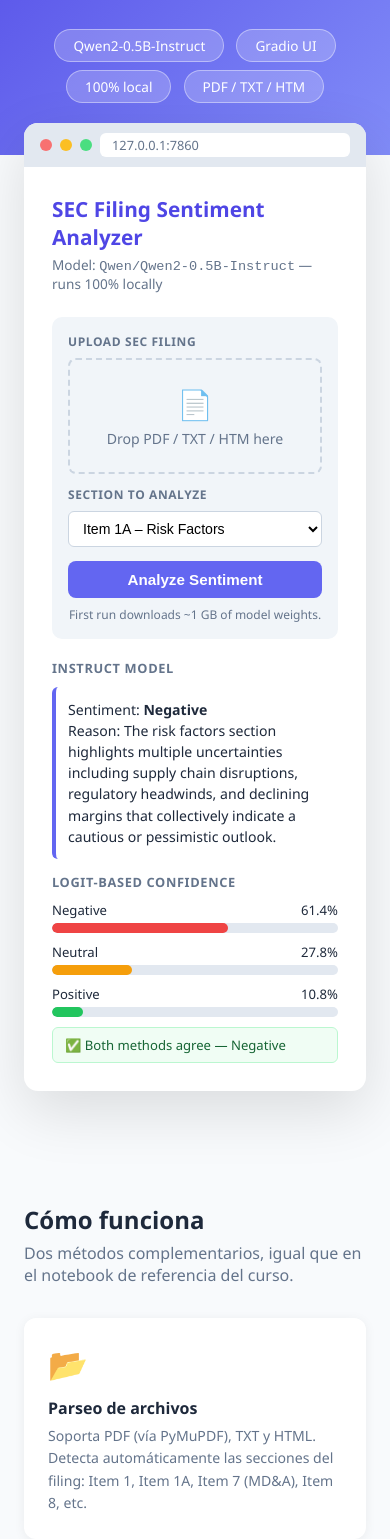
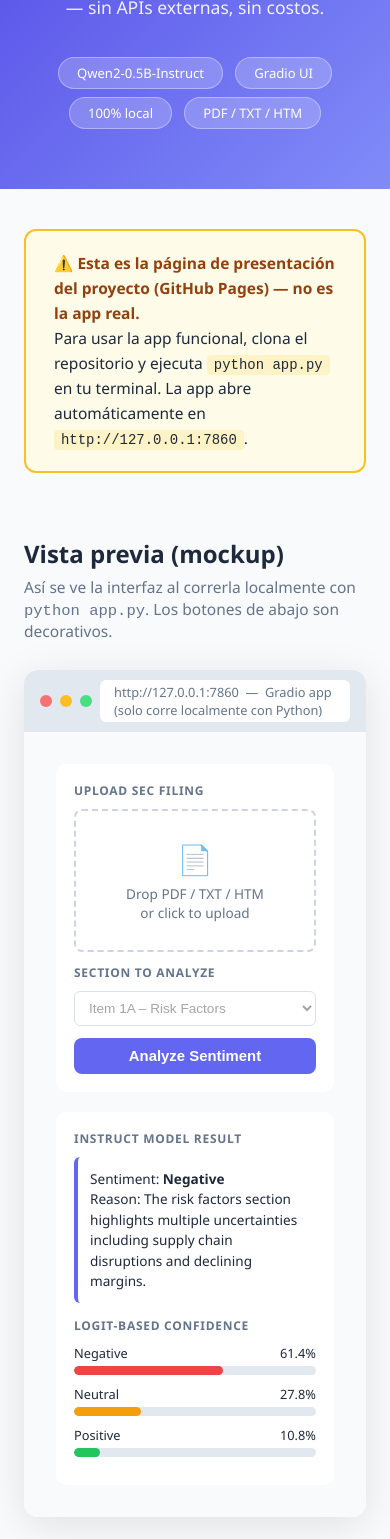
Before and after one commit to ANDRESGD2801/sec-sentiment-analyzer, a plain HTML site: page index.html in a window 390 px wide. Shown: the part 225-1764 px from the top of the page. Drawn offline with Linux system fonts and the light colour scheme.

Commit message:
fix: clarify index.html is a presentation page, not the actual app

```diff
--- a/index.html
+++ b/index.html
@@ -3,58 +3,77 @@
 <head>
   <meta charset="UTF-8" />
   <meta name="viewport" content="width=device-width, initial-scale=1.0" />
-  <title>SEC Sentiment Analyzer</title>
+  <title>SEC Sentiment Analyzer — Proyecto</title>
   <style>
     :root {
       --purple: #6366f1;
       --purple-dark: #4f46e5;
-      --green: #22c55e;
-      --red: #ef4444;
-      --gray: #f1f5f9;
       --text: #1e293b;
       --muted: #64748b;
     }
+    * { box-sizing: border-box; margin: 0; padding: 0; }
+    body { font-family: 'Segoe UI', system-ui, sans-serif; background: #f8fafc; color: var(--text); }
 
-    * { box-sizing: border-box; margin: 0; padding: 0; }
-
-    body {
-      font-family: 'Segoe UI', system-ui, sans-serif;
-      background: #f8fafc;
-      color: var(--text);
-    }
-
-    /* ── Hero ── */
     header {
       background: linear-gradient(135deg, var(--purple-dark) 0%, #818cf8 100%);
       color: white;
-      padding: 64px 24px 48px;
+      padding: 72px 24px 56px;
       text-align: center;
     }
-    header h1 { font-size: 2.4rem; font-weight: 800; margin-bottom: 12px; }
-    header p  { font-size: 1.1rem; opacity: .88; max-width: 560px; margin: 0 auto 28px; }
+    header h1 { font-size: 2.6rem; font-weight: 800; margin-bottom: 12px; }
+    header p  { font-size: 1.1rem; opacity: .9; max-width: 520px; margin: 0 auto 32px; line-height: 1.6; }
+
     .badge {
       display: inline-block;
       background: rgba(255,255,255,.2);
-      border: 1px solid rgba(255,255,255,.4);
+      border: 1px solid rgba(255,255,255,.35);
       border-radius: 999px;
       padding: 6px 18px;
-      font-size: .85rem;
+      font-size: .82rem;
       margin: 4px;
     }
 
-    /* ── App mock-up ── */
-    .mockup-wrap {
-      max-width: 900px;
-      margin: -32px auto 0;
-      padding: 0 24px;
+    /* ── Warning banner ── */
+    .banner {
+      background: #fefce8;
+      border: 2px solid #fbbf24;
+      border-radius: 12px;
+      padding: 20px 28px;
+      max-width: 700px;
+      margin: 40px auto 0;
+      font-size: .97rem;
+      line-height: 1.6;
     }
-    .mockup {
+    .banner strong { color: #92400e; }
+    .banner code {
+      background: #fef3c7;
+      border-radius: 4px;
+      padding: 2px 7px;
+      font-family: monospace;
+      font-size: .9em;
+    }
+
+    main { max-width: 860px; margin: 0 auto; padding: 56px 24px; }
+
+    .section-title { font-size: 1.5rem; font-weight: 700; margin-bottom: 6px; }
+    .section-sub   { color: var(--muted); margin-bottom: 28px; font-size: .97rem; }
+
+    /* cards */
+    .cards { display: grid; grid-template-columns: repeat(auto-fit, minmax(220px, 1fr)); gap: 20px; margin-bottom: 52px; }
+    .card  { background: white; border-radius: 12px; padding: 24px; box-shadow: 0 2px 12px rgba(0,0,0,.07); }
+    .card-icon { font-size: 2rem; margin-bottom: 10px; }
+    .card h3   { font-size: 1rem; font-weight: 700; margin-bottom: 6px; }
+    .card p    { font-size: .87rem; color: var(--muted); line-height: 1.6; }
+
+    /* screenshot */
+    .screen-wrap {
       background: white;
       border-radius: 14px;
-      box-shadow: 0 20px 60px rgba(0,0,0,.12);
+      box-shadow: 0 8px 40px rgba(0,0,0,.1);
       overflow: hidden;
+      margin-bottom: 52px;
     }
-    .mockup-bar {
+    .screen-bar {
       background: #e2e8f0;
       padding: 10px 16px;
       display: flex;
@@ -62,338 +81,179 @@
       align-items: center;
     }
     .dot { width: 12px; height: 12px; border-radius: 50%; }
-    .dot.r { background: #f87171; }
-    .dot.y { background: #fbbf24; }
-    .dot.g { background: #4ade80; }
-    .mockup-url {
-      background: white;
-      border-radius: 6px;
-      padding: 3px 12px;
-      font-size: .8rem;
-      color: var(--muted);
-      flex: 1;
+    .dot.r{background:#f87171;} .dot.y{background:#fbbf24;} .dot.g{background:#4ade80;}
+    .screen-url {
+      background: white; border-radius: 6px; padding: 3px 14px;
+      font-size: .8rem; color: var(--muted); flex: 1;
     }
-    .mockup-body { padding: 28px; }
-    .mockup-title {
-      font-size: 1.3rem;
-      font-weight: 700;
-      color: var(--purple-dark);
-      margin-bottom: 4px;
+    .screen-body { padding: 32px; background: #f8fafc; }
+    .screen-label {
+      font-size: .75rem; font-weight: 700; color: var(--muted);
+      text-transform: uppercase; letter-spacing: .06em; margin-bottom: 10px;
     }
-    .mockup-sub { font-size: .85rem; color: var(--muted); margin-bottom: 24px; }
+    .screen-row { display: grid; grid-template-columns: 1fr 1.6fr; gap: 20px; }
+    .screen-panel { background: white; border-radius: 10px; padding: 18px; }
 
-    .mockup-grid { display: grid; grid-template-columns: 1fr 1.6fr; gap: 20px; }
-
-    .panel {
-      background: var(--gray);
-      border-radius: 10px;
-      padding: 16px;
+    .file-box {
+      border: 2px dashed #cbd5e1; border-radius: 8px;
+      padding: 28px 12px; text-align: center;
+      font-size: .85rem; color: var(--muted); margin-bottom: 12px;
     }
-    .panel label {
-      display: block;
-      font-size: .75rem;
-      font-weight: 600;
-      color: var(--muted);
-      text-transform: uppercase;
-      letter-spacing: .05em;
-      margin-bottom: 8px;
+    .file-box span { font-size: 1.8rem; display: block; margin-bottom: 6px; }
+    .fake-select {
+      width: 100%; padding: 8px 10px;
+      border: 1px solid #cbd5e1; border-radius: 6px;
+      font-size: .85rem; background: white; margin-bottom: 12px;
     }
-    .file-drop {
-      border: 2px dashed #cbd5e1;
-      border-radius: 8px;
-      padding: 24px 12px;
-      text-align: center;
-      font-size: .88rem;
-      color: var(--muted);
-      margin-bottom: 12px;
-    }
-    .file-drop span { font-size: 1.8rem; display: block; margin-bottom: 6px; }
-    .select-box {
-      width: 100%;
-      padding: 8px 10px;
-      border: 1px solid #cbd5e1;
-      border-radius: 6px;
-      font-size: .88rem;
-      background: white;
-      margin-bottom: 14px;
-    }
-    .btn {
-      width: 100%;
-      background: var(--purple);
-      color: white;
-      border: none;
-      border-radius: 8px;
-      padding: 10px;
-      font-size: .95rem;
-      font-weight: 600;
-      cursor: pointer;
-    }
-    .note { font-size: .75rem; color: var(--muted); text-align: center; margin-top: 8px; }
-
-    /* results */
-    .result-title {
-      font-size: .8rem;
-      font-weight: 700;
-      color: var(--muted);
-      text-transform: uppercase;
-      letter-spacing: .05em;
-      margin-bottom: 10px;
-    }
-    .result-box {
-      background: white;
-      border-left: 4px solid var(--purple);
-      border-radius: 6px;
-      padding: 12px;
-      font-size: .88rem;
-      color: var(--text);
-      margin-bottom: 14px;
-      line-height: 1.5;
-    }
-    .bar-label {
-      display: flex;
-      justify-content: space-between;
-      font-size: .82rem;
-      margin-bottom: 4px;
-    }
-    .bar-track {
-      background: #e2e8f0;
-      border-radius: 999px;
-      height: 10px;
-      margin-bottom: 10px;
-      overflow: hidden;
-    }
-    .bar-fill { height: 100%; border-radius: 999px; }
-    .bar-fill.neg  { background: var(--red); }
-    .bar-fill.neu  { background: #f59e0b; }
-    .bar-fill.pos  { background: var(--green); }
-
-    .agreement {
-      background: #f0fdf4;
-      border: 1px solid #bbf7d0;
-      border-radius: 6px;
-      padding: 8px 12px;
-      font-size: .82rem;
-      color: #166534;
-      margin-top: 8px;
+    .fake-btn {
+      width: 100%; background: var(--purple); color: white;
+      border: none; border-radius: 8px; padding: 10px;
+      font-size: .93rem; font-weight: 700;
     }
 
-    /* ── Info sections ── */
-    main { max-width: 900px; margin: 0 auto; padding: 56px 24px; }
+    .result-box {
+      background: white; border-left: 4px solid var(--purple);
+      border-radius: 6px; padding: 12px; font-size: .85rem;
+      line-height: 1.5; margin-bottom: 14px;
+    }
+    .bar-label { display: flex; justify-content: space-between; font-size: .8rem; margin-bottom: 4px; }
+    .bar-track { background: #e2e8f0; border-radius: 999px; height: 9px; margin-bottom: 10px; overflow: hidden; }
+    .bar-fill  { height: 100%; border-radius: 999px; }
+    .bar-fill.neg{background:#ef4444;} .bar-fill.neu{background:#f59e0b;} .bar-fill.pos{background:#22c55e;}
 
-    .section-title {
-      font-size: 1.5rem;
-      font-weight: 700;
-      margin-bottom: 6px;
-    }
-    .section-sub { color: var(--muted); margin-bottom: 32px; }
+    /* code */
+    .code-wrap  { background: #1e293b; border-radius: 12px; overflow: hidden; margin-bottom: 52px; }
+    .code-hdr   { background: #334155; padding: 10px 20px; font-size: .8rem; color: #94a3b8; }
+    .code-hdr span { background: #475569; border-radius: 4px; padding: 2px 8px; }
+    pre { padding: 24px; color: #e2e8f0; font-family: 'Cascadia Code','Fira Code',monospace; font-size: .87rem; line-height: 1.8; overflow-x: auto; }
+    .cg{color:#4ade80;} .cb{color:#60a5fa;} .cm{color:#64748b;} .cy{color:#fbbf24;}
 
-    .cards { display: grid; grid-template-columns: repeat(auto-fit, minmax(240px, 1fr)); gap: 20px; margin-bottom: 56px; }
-    .card {
-      background: white;
-      border-radius: 12px;
-      padding: 24px;
-      box-shadow: 0 2px 12px rgba(0,0,0,.06);
-    }
-    .card-icon { font-size: 2rem; margin-bottom: 12px; }
-    .card h3 { font-size: 1rem; font-weight: 700; margin-bottom: 6px; }
-    .card p  { font-size: .88rem; color: var(--muted); line-height: 1.6; }
-
-    /* code block */
-    .code-wrap {
-      background: #1e293b;
-      border-radius: 12px;
-      overflow: hidden;
-      margin-bottom: 56px;
-    }
-    .code-header {
-      background: #334155;
-      padding: 10px 20px;
-      font-size: .8rem;
-      color: #94a3b8;
-      display: flex;
-      align-items: center;
-      gap: 8px;
-    }
-    .code-header span { background: #475569; border-radius: 4px; padding: 2px 8px; }
-    pre {
-      padding: 24px;
-      color: #e2e8f0;
-      font-family: 'Cascadia Code', 'Fira Code', monospace;
-      font-size: .88rem;
-      line-height: 1.7;
-      overflow-x: auto;
-    }
-    .c-green { color: #4ade80; }
-    .c-blue  { color: #60a5fa; }
-    .c-gray  { color: #64748b; }
-    .c-yel   { color: #fbbf24; }
-
-    /* github link */
-    .gh-link {
-      text-align: center;
-      margin-bottom: 56px;
-    }
+    /* github btn */
+    .gh-wrap { text-align: center; margin-bottom: 52px; }
     .gh-btn {
-      display: inline-flex;
-      align-items: center;
-      gap: 10px;
-      background: #1e293b;
-      color: white;
-      text-decoration: none;
-      border-radius: 10px;
-      padding: 14px 28px;
-      font-weight: 700;
-      font-size: 1rem;
-      transition: background .2s;
+      display: inline-flex; align-items: center; gap: 10px;
+      background: #1e293b; color: white; text-decoration: none;
+      border-radius: 10px; padding: 14px 28px;
+      font-weight: 700; font-size: 1rem; transition: background .2s;
     }
     .gh-btn:hover { background: #334155; }
     .gh-btn svg { width: 22px; height: 22px; fill: white; }
 
-    footer {
-      text-align: center;
-      padding: 24px;
-      font-size: .82rem;
-      color: var(--muted);
-      border-top: 1px solid #e2e8f0;
-    }
+    footer { text-align: center; padding: 28px; font-size: .82rem; color: var(--muted); border-top: 1px solid #e2e8f0; }
 
-    @media (max-width: 600px) {
-      .mockup-grid { grid-template-columns: 1fr; }
-      header h1 { font-size: 1.7rem; }
-    }
+    @media(max-width:600px){ .screen-row{ grid-template-columns:1fr; } header h1{ font-size:1.8rem; } }
   </style>
 </head>
 <body>
 
-<!-- ── Hero ── -->
 <header>
   <h1>SEC Filing Sentiment Analyzer</h1>
-  <p>Analiza el sentimiento de reportes de la SEC usando un LLM que corre 100% en local — sin APIs externas, sin costos.</p>
-  <div>
+  <p>Analiza el sentimiento de reportes de la SEC con un LLM que corre 100% en local — sin APIs externas, sin costos.</p>
   <span class="badge">Qwen2-0.5B-Instruct</span>
   <span class="badge">Gradio UI</span>
   <span class="badge">100% local</span>
   <span class="badge">PDF / TXT / HTM</span>
-  </div>
 </header>
 
-<!-- ── App Mock-up ── -->
-<div class="mockup-wrap">
-  <div class="mockup">
-    <div class="mockup-bar">
-      <div class="dot r"></div>
-      <div class="dot y"></div>
-      <div class="dot g"></div>
-      <div class="mockup-url">127.0.0.1:7860</div>
-    </div>
-    <div class="mockup-body">
-      <div class="mockup-title">SEC Filing Sentiment Analyzer</div>
-      <div class="mockup-sub">Model: <code>Qwen/Qwen2-0.5B-Instruct</code> — runs 100% locally</div>
-
-      <div class="mockup-grid">
-        <!-- Left panel -->
-        <div>
-          <div class="panel">
-            <label>Upload SEC Filing</label>
-            <div class="file-drop">
-              <span>📄</span>
-              Drop PDF / TXT / HTM here
-            </div>
-            <label>Section to analyze</label>
-            <select class="select-box">
-              <option>Full Document</option>
-              <option>Item 1 – Business</option>
-              <option selected>Item 1A – Risk Factors</option>
-              <option>Item 7 – MD&amp;A</option>
-              <option>Item 8 – Financial Statements</option>
-            </select>
-            <button class="btn">Analyze Sentiment</button>
-            <div class="note">First run downloads ~1 GB of model weights.</div>
+<!-- Warning -->
+<div style="padding: 0 24px;">
+  <div class="banner">
+    ⚠️ <strong>Esta es la página de presentación del proyecto (GitHub Pages) — no es la app real.</strong><br>
+    Para usar la app funcional, clona el repositorio y ejecuta <code>python app.py</code> en tu terminal.
+    La app abre automáticamente en <code>http://127.0.0.1:7860</code>.
   </div>
 </div>
 
-        <!-- Right panel -->
-        <div>
-          <div class="result-title">Instruct Model</div>
-          <div class="result-box">
-            Sentiment: <strong>Negative</strong><br/>
-            Reason: The risk factors section highlights multiple uncertainties including supply chain disruptions, regulatory headwinds, and declining margins that collectively indicate a cautious or pessimistic outlook.
+<main>
+
+  <!-- Preview labeled as mockup -->
+  <div style="margin-top: 8px;">
+    <div class="section-title">Vista previa (mockup)</div>
+    <div class="section-sub">Así se ve la interfaz al correrla localmente con <code>python app.py</code>. Los botones de abajo son decorativos.</div>
   </div>
 
-          <div class="result-title">Logit-based Confidence</div>
+  <div class="screen-wrap">
+    <div class="screen-bar">
+      <div class="dot r"></div><div class="dot y"></div><div class="dot g"></div>
+      <div class="screen-url">http://127.0.0.1:7860 &nbsp;— &nbsp;Gradio app (solo corre localmente con Python)</div>
+    </div>
+    <div class="screen-body">
+      <div class="screen-row">
+        <div class="screen-panel">
+          <div class="screen-label">Upload SEC Filing</div>
+          <div class="file-box"><span>📄</span>Drop PDF / TXT / HTM<br>or click to upload</div>
+          <div class="screen-label">Section to analyze</div>
+          <select class="fake-select" disabled>
+            <option>Item 1A – Risk Factors</option>
+          </select>
+          <button class="fake-btn" disabled>Analyze Sentiment</button>
+        </div>
+        <div class="screen-panel">
+          <div class="screen-label">Instruct Model result</div>
+          <div class="result-box">
+            Sentiment: <strong>Negative</strong><br>
+            Reason: The risk factors section highlights multiple uncertainties including supply chain disruptions and declining margins.
+          </div>
+          <div class="screen-label">Logit-based Confidence</div>
           <div class="bar-label"><span>Negative</span><span>61.4%</span></div>
           <div class="bar-track"><div class="bar-fill neg" style="width:61.4%"></div></div>
-
           <div class="bar-label"><span>Neutral</span><span>27.8%</span></div>
           <div class="bar-track"><div class="bar-fill neu" style="width:27.8%"></div></div>
-
           <div class="bar-label"><span>Positive</span><span>10.8%</span></div>
           <div class="bar-track"><div class="bar-fill pos" style="width:10.8%"></div></div>
-
-          <div class="agreement">✅ Both methods agree — Negative</div>
-        </div>
         </div>
       </div>
     </div>
   </div>
 
-<!-- ── Main content ── -->
-<main>
-
   <!-- Features -->
-  <div style="margin-top:56px">
   <div class="section-title">Cómo funciona</div>
-    <div class="section-sub">Dos métodos complementarios, igual que en el notebook de referencia del curso.</div>
-  </div>
+  <div class="section-sub">Dos métodos complementarios para analizar el sentimiento financiero.</div>
 
   <div class="cards">
     <div class="card">
       <div class="card-icon">📂</div>
       <h3>Parseo de archivos</h3>
-      <p>Soporta PDF (vía PyMuPDF), TXT y HTML. Detecta automáticamente las secciones del filing: Item 1, Item 1A, Item 7 (MD&A), Item 8, etc.</p>
+      <p>Soporta PDF (PyMuPDF), TXT y HTML. Detecta secciones 10-K/10-Q: Item 1, 1A, 7, 7A, 8, etc.</p>
     </div>
     <div class="card">
       <div class="card-icon">📊</div>
-      <h3>Logit-based (notebook)</h3>
-      <p>Compara los logits del siguiente token para las palabras "positive", "negative" y "neutral". Analiza el texto en chunks y promedia los scores.</p>
+      <h3>Logit-based</h3>
+      <p>Compara logits del siguiente token para "positive", "negative" y "neutral". Analiza por chunks y promedia scores.</p>
     </div>
     <div class="card">
       <div class="card-icon">🤖</div>
       <h3>Instruct model</h3>
-      <p>Usa el chat template de Qwen2-Instruct con un system prompt de analista financiero. Devuelve una etiqueta estructurada + explicación.</p>
+      <p>Usa el chat template de Qwen2-Instruct con un prompt de analista financiero. Devuelve etiqueta + explicación.</p>
     </div>
     <div class="card">
       <div class="card-icon">🔒</div>
       <h3>100% local</h3>
-      <p>El modelo corre en tu máquina. Ningún dato sale a APIs externas. Los pesos se descargan una sola vez desde Hugging Face (~1 GB).</p>
+      <p>El modelo corre en tu máquina. Los pesos se descargan una vez desde Hugging Face (~1 GB).</p>
     </div>
   </div>
 
   <!-- Install -->
-  <div class="section-title">Instalación y uso</div>
+  <div class="section-title">Instalación</div>
   <div class="section-sub">Requiere Python 3.10+ y ~1 GB de espacio en disco.</div>
 
   <div class="code-wrap">
-    <div class="code-header">
-      <span>PowerShell / Terminal</span>
-    </div>
-    <pre><span class="c-gray"># 1. Clona el repositorio</span>
-<span class="c-green">git</span> clone https://github.com/ANDRESGD2801/sec-sentiment-analyzer
-<span class="c-green">cd</span> sec-sentiment-analyzer
+    <div class="code-hdr"><span>Terminal</span></div>
+    <pre><span class="cm"># 1. Clona el repo</span>
+<span class="cg">git</span> clone https://github.com/ANDRESGD2801/sec-sentiment-analyzer
+<span class="cg">cd</span> sec-sentiment-analyzer
 
-<span class="c-gray"># 2. Crea entorno virtual e instala dependencias</span>
-<span class="c-green">python</span> -m venv venv
-<span class="c-blue">venv\Scripts\activate</span>          <span class="c-gray"># Windows</span>
-<span class="c-blue">source venv/bin/activate</span>       <span class="c-gray"># Mac / Linux</span>
-<span class="c-green">pip</span> install -r requirements.txt
+<span class="cm"># 2. Entorno virtual + dependencias</span>
+<span class="cg">python</span> -m venv venv
+<span class="cb">venv\Scripts\activate</span>       <span class="cm"># Windows</span>
+<span class="cb">source venv/bin/activate</span>    <span class="cm"># Mac / Linux</span>
+<span class="cg">pip</span> install -r requirements.txt
 
-<span class="c-gray"># 3. Lanza la app</span>
-<span class="c-green">python</span> app.py
-<span class="c-gray"># → Abre http://127.0.0.1:7860</span></pre>
+<span class="cm"># 3. Lanza la app → abre http://127.0.0.1:7860</span>
+<span class="cg">python</span> app.py</pre>
   </div>
 
-  <!-- GitHub -->
-  <div class="gh-link">
+  <div class="gh-wrap">
     <a class="gh-btn" href="https://github.com/ANDRESGD2801/sec-sentiment-analyzer" target="_blank">
       <svg viewBox="0 0 16 16"><path d="M8 0C3.58 0 0 3.58 0 8c0 3.54 2.29 6.53 5.47 7.59.4.07.55-.17.55-.38 0-.19-.01-.82-.01-1.49-2.01.37-2.53-.49-2.69-.94-.09-.23-.48-.94-.82-1.13-.28-.15-.68-.52-.01-.53.63-.01 1.08.58 1.23.82.72 1.21 1.87.87 2.33.66.07-.52.28-.87.51-1.07-1.78-.2-3.64-.89-3.64-3.95 0-.87.31-1.59.82-2.15-.08-.2-.36-1.02.08-2.12 0 0 .67-.21 2.2.82.64-.18 1.32-.27 2-.27.68 0 1.36.09 2 .27 1.53-1.04 2.2-.82 2.2-.82.44 1.1.16 1.92.08 2.12.51.56.82 1.27.82 2.15 0 3.07-1.87 3.75-3.65 3.95.29.25.54.73.54 1.48 0 1.07-.01 1.93-.01 2.2 0 .21.15.46.55.38A8.013 8.013 0 0016 8c0-4.42-3.58-8-8-8z"/></svg>
       Ver código en GitHub
@@ -403,7 +263,7 @@
 </main>
 
 <footer>
-  Proyecto para el curso AI Impacto Empresarial · Qwen2-0.5B-Instruct · Gradio · PyMuPDF
+  Proyecto — AI Impacto Empresarial · Qwen2-0.5B-Instruct · Gradio · PyMuPDF
 </footer>
 
 </body>
```
Lines whose indentation alone changed are shown as unchanged.
